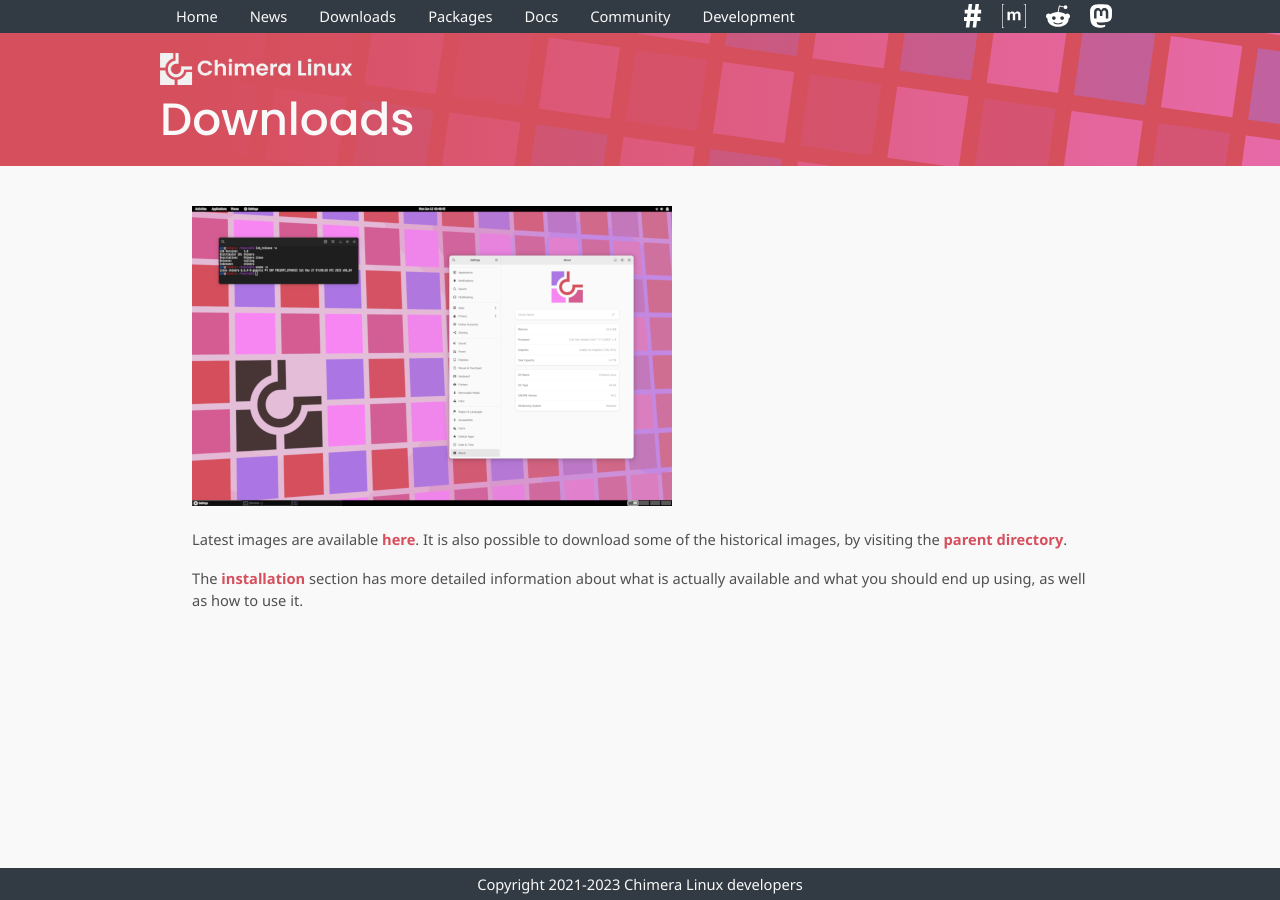
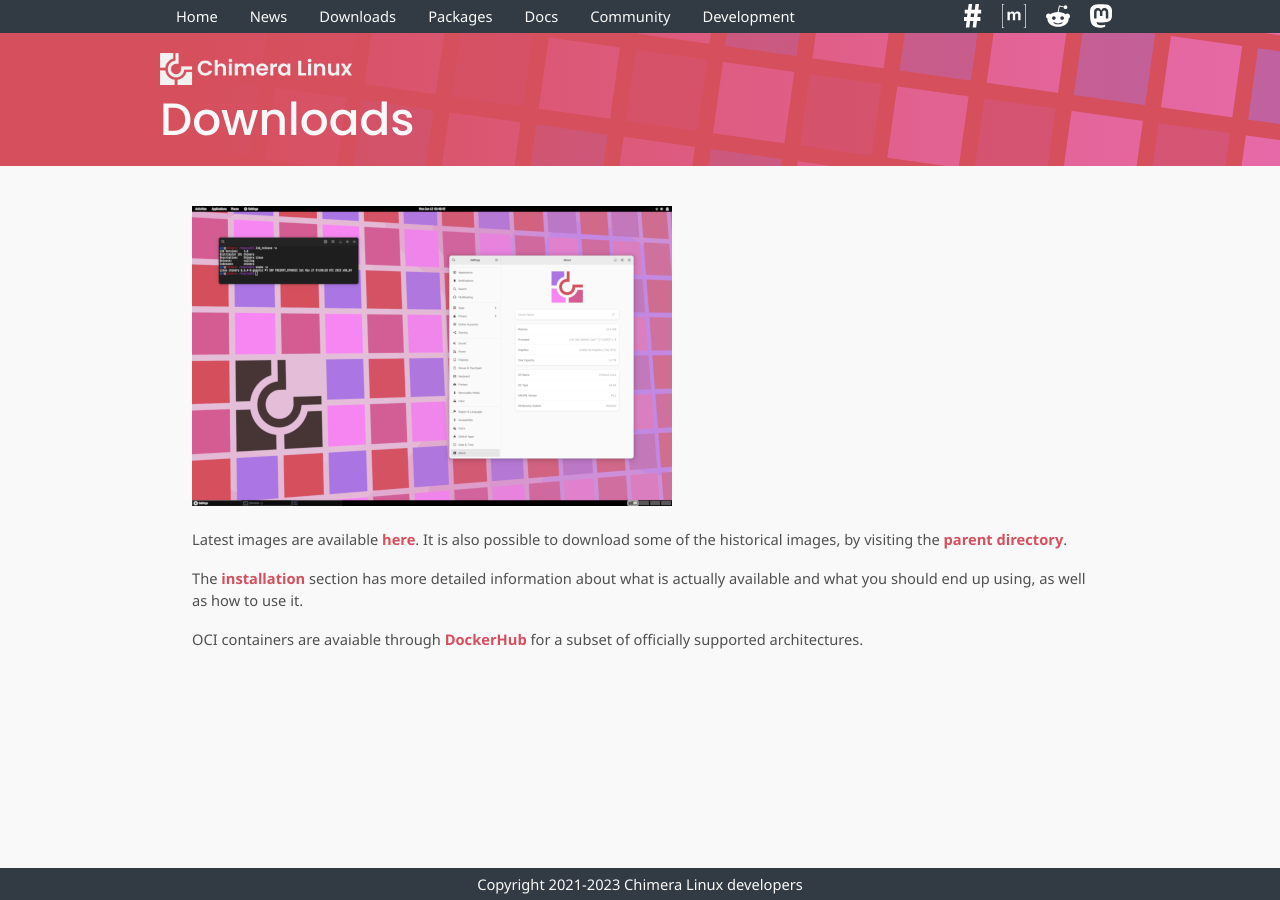
Before and after one commit to chimera-linux/chimera-linux.github.io, a Jekyll site: the page built from downloads/index.md, in a window 1280 px wide. Built offline with Jekyll 4.4.1, drawn with Linux system fonts in a browser that asks for light colours.

Commit message:
add dockerhub link to downloads page

```diff
--- a/downloads/index.md
+++ b/downloads/index.md
@@ -12,3 +12,6 @@
 The [installation](/docs/installation) section has more detailed information
 about what is actually available and what you should end up using, as well
 as how to use it.
+
+OCI containers are avaiable through [DockerHub](https://hub.docker.com/r/chimeralinux/chimera)
+for a subset of officially supported architectures.
```
